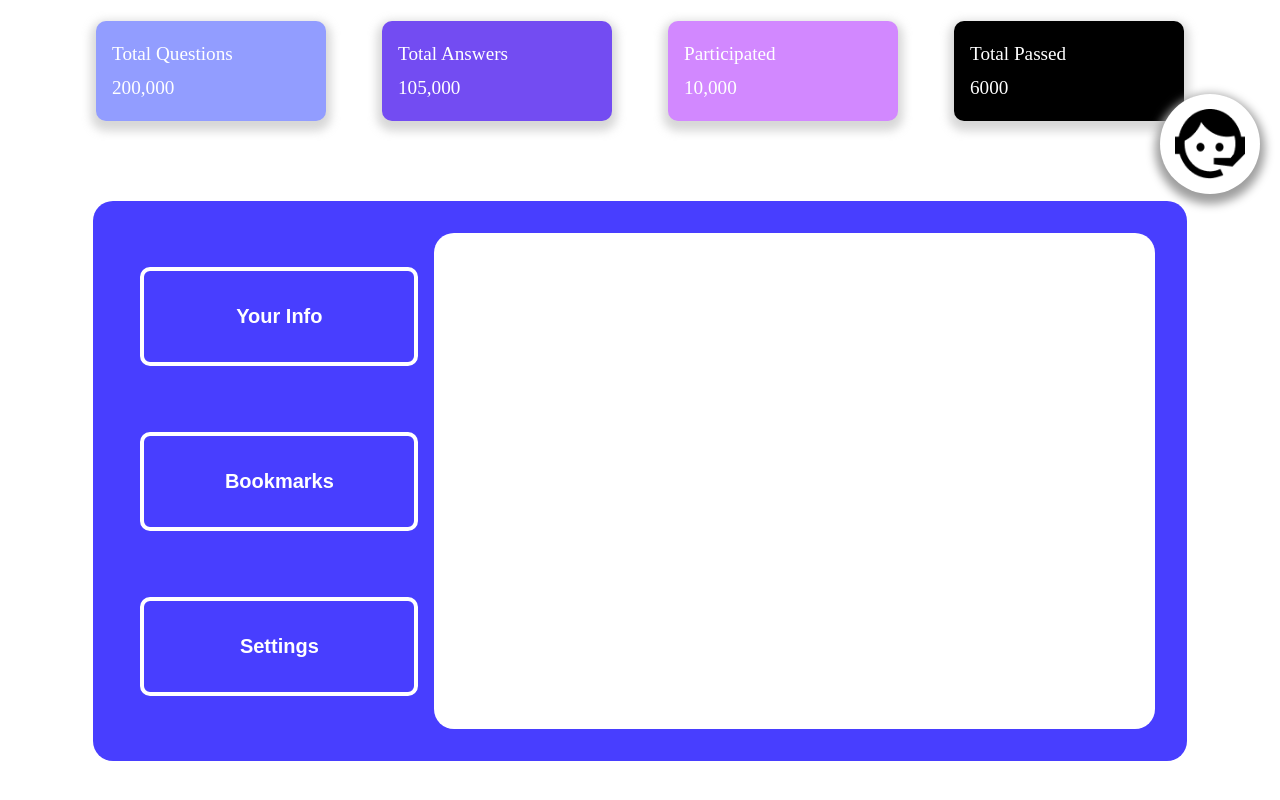
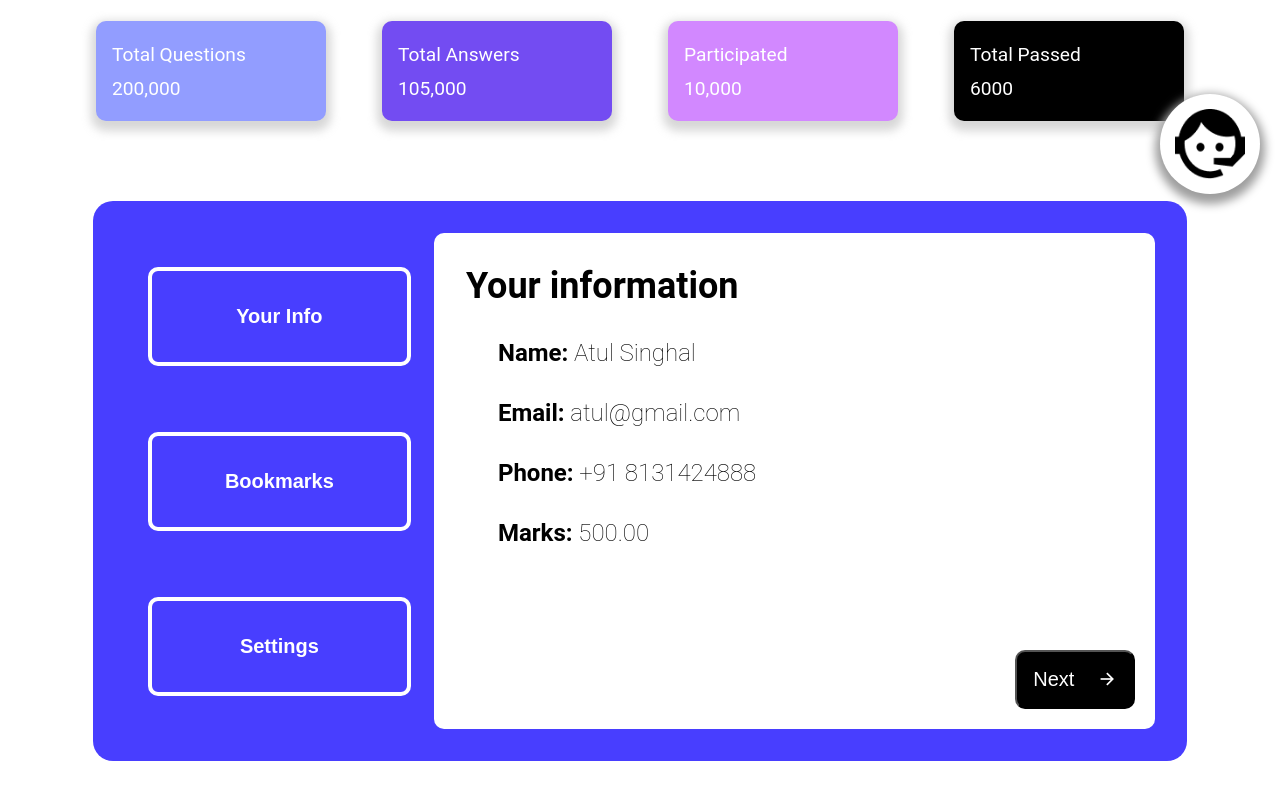
Before and after one commit to SidharthBhasin21/micro-project-2, a plain HTML site: page index.html in a window 1280 px wide. Shown: the part 586-1386 px from the top of the page. Drawn offline with nearby package versions, Linux system fonts and the light colour scheme.

Commit message:
Update navbar and add dropdown arrow to "More" menu item

```diff
--- a/index.html
+++ b/index.html
@@ -19,7 +19,7 @@
                 <li>Home</li>
                 <li>About Us</li>
                 <li>Information</li>
-                <li>More</li>
+                <li>More <i class="ri-arrow-down-s-line"></i></li>
             </ul>
             <div class="nav-input">
                 <input type="text" placeholder="Search..." />
@@ -78,11 +78,17 @@
 
             </div>
             <div class="content">
-
+                <h2>Your information</h2>
+                <p><strong>Name:</strong> Atul Singhal</p>
+                <p><strong>Email:</strong> atul@gmail.com</p>
+                <p><strong>Phone:</strong> +91 8131424888</p>
+                <p><strong>Marks:</strong> 500.00</p>
+                <button class="next-btn"><p>Next</p> <i class="ri-arrow-right-line"></i></button>
             </div>
         </div>
 
     </main>
+    <script src="script.js"></script>
 </body>
 
 </html>
--- a/styles.css
+++ b/styles.css
@@ -7,7 +7,7 @@
 html,body {
     width: 100%;
     height: 100%;
-
+    font-family: 'roboto', sans-serif;
 }
 
 .navbar {
@@ -44,7 +44,7 @@ html,body {
     flex-direction: row;
     gap: 2rem;
     align-items: center;
-    font-size: larger;
+    font-size: 32px;
 
 }
 .menu ul li:hover {
@@ -192,7 +192,7 @@ html,body {
     width: 30%;
 }
 .btn {
-    width: 90%;
+    width: 85%;
     height: 20%;
     border-radius: 10px;
     color: #fff;
@@ -205,10 +205,44 @@ html,body {
     background-color: transparent;
     border: 4px solid #fff;
 }
+.btn:active {
+    background-color: #BCE0F6;
+    color: #000;
+    border: 4px solid #BCE0F6;
+    box-shadow: 0px 5px 10px 5px #9e9e9e69 ;
+
+}
 .content {
     width: 70%;
     padding: 2rem;
     background-color: #fff;
     font-size: 24px;
-    border-radius: 20px;
+    border-radius: 10px;
+    position: relative;
+    display: flex;
+    flex-direction: column;
+    gap: 2rem;
 }
+.content h2 {
+    font-size: 36px;
+    font-weight: 600;
+    color: #000;
+}
+.content>p{
+    margin-left: 2rem;
+    font-weight: 200;
+}
+.next-btn {
+    background-color: #000;
+    color: #fff;
+    padding: 1rem;
+    width: 120px;
+    display: flex;
+    justify-content: space-between;
+    font-size: 20px;
+    border-radius: 10px;
+    cursor: pointer;
+    position: absolute;
+    bottom: 20px;
+    right: 20px;
+}
```
